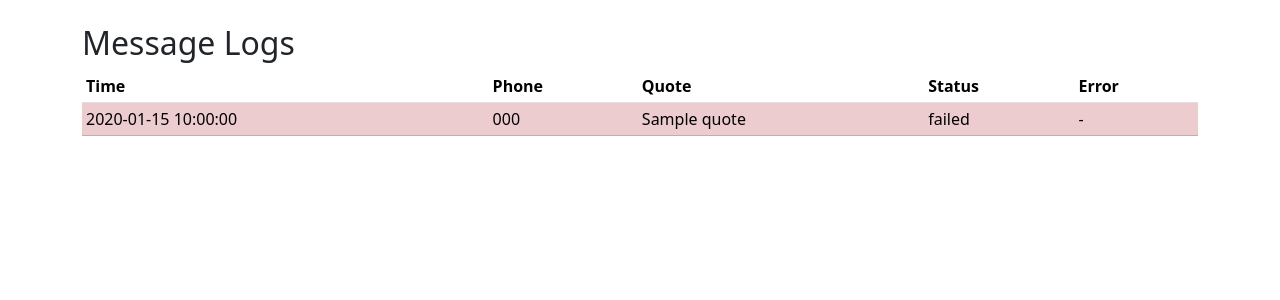
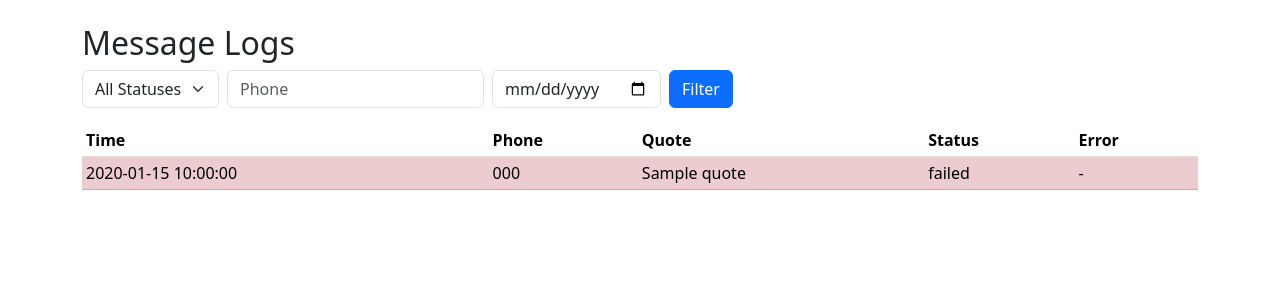
Before and after one commit to josh-er/MotivatorApp, a Flask app: template Motivator/templates/admin/logs.html in a window 1280 px wide. Shown: the part 56-356 px from the top of the page. Run offline with Flask 3, Linux system fonts and the light colour scheme; the template is opened without the code that fills it: most values are stand-ins (such as "Sample title", 1, 10 or a date in 2020); parts of the project's set-up code (start-up, migrations or seed data) failed here and were passed over.

Commit message:
build read only filters

```diff
--- a/Motivator/admin/routes.py
+++ b/Motivator/admin/routes.py
@@ -2,7 +2,7 @@ from flask import Blueprint, render_template
 from .auth import require_admin_key
 from .services import get_all_users, get_message_logs
 from flask import request
-from datetime import date
+from datetime import datetime, date
 
 admin_bp = Blueprint("admin", __name__, url_prefix="/admin")
 
@@ -21,11 +21,7 @@ def logs():
     status = request.args.get("status")
     phone = request.args.get("phone")
     limit = int(request.args.get("limit", 100))
-
-    # Default to today
     since_date = request.args.get("since_date")
-    if not since_date:
-        since_date = date.today()
 
     logs = get_message_logs(
         status=status,
--- a/Motivator/templates/admin/logs.html
+++ b/Motivator/templates/admin/logs.html
@@ -2,6 +2,29 @@
 {% block content %}
 
 <h2>Message Logs</h2>
+
+<form method="get" action="/admin/logs" class="mb-3">
+  <div class="row g-2">
+    <div class="col-auto">
+      <select name="status" class="form-select">
+        <option value="">All Statuses</option>
+        <option value="success" {% if request.args.get('status')=='success' %}selected{% endif %}>Success</option>
+        <option value="failed" {% if request.args.get('status')=='failed' %}selected{% endif %}>Failed</option>
+        <option value="skipped" {% if request.args.get('status')=='skipped' %}selected{% endif %}>Skipped</option>
+        <option value="pending" {% if request.args.get('status')=='pending' %}selected{% endif %}>Pending</option>
+      </select>
+    </div>
+    <div class="col-auto">
+      <input type="text" name="phone" placeholder="Phone" value="{{ request.args.get('phone','') }}" class="form-control">
+    </div>
+    <div class="col-auto">
+      <input type="date" name="since_date" value="{{ request.args.get('since_date','') }}" class="form-control">
+    </div>
+    <div class="col-auto">
+      <button type="submit" class="btn btn-primary">Filter</button>
+    </div>
+  </div>
+</form>
 
 <table class="table table-sm table-striped">
   <thead>
```
Also changed, not shown: Motivator/admin/services.py (+8 -3 lines).
